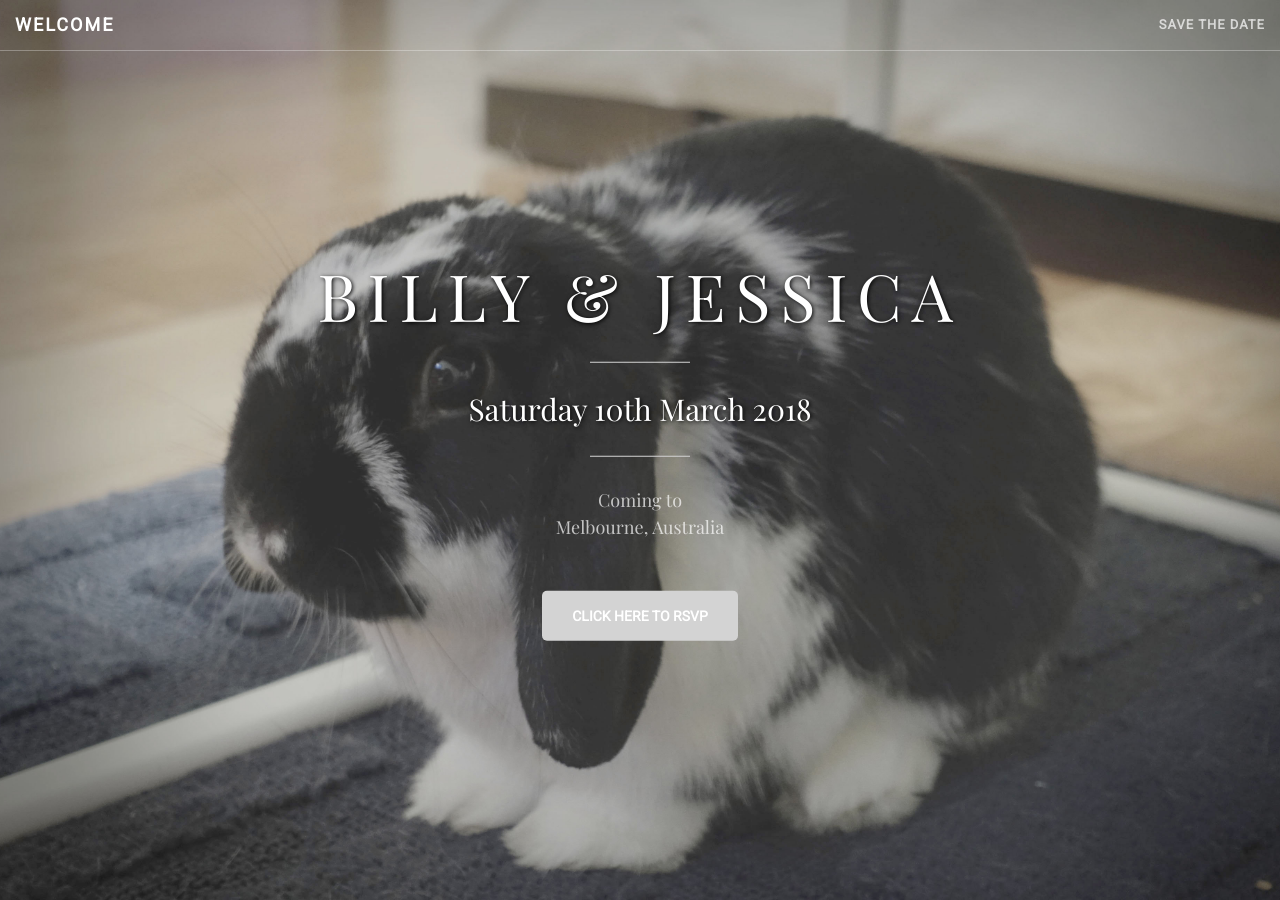
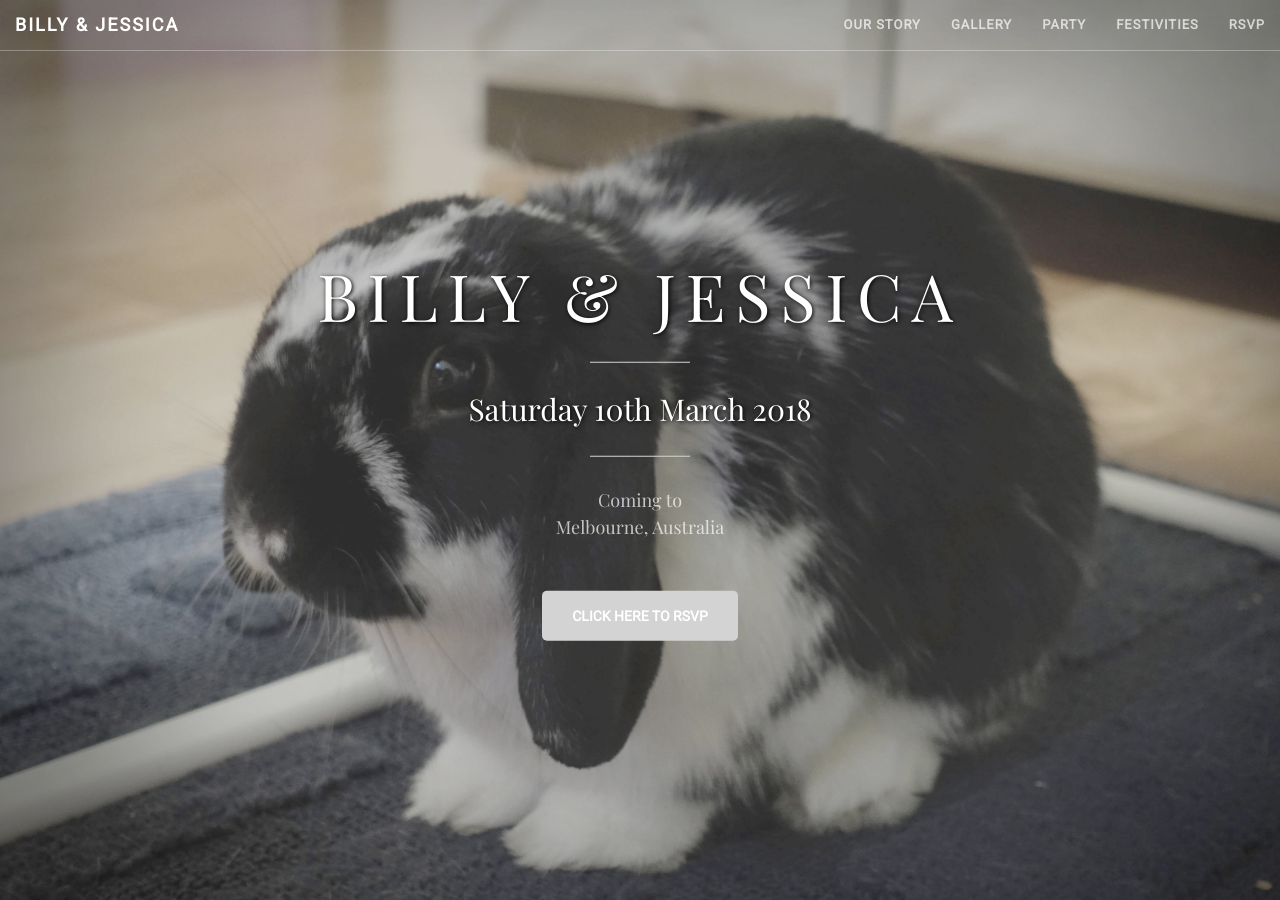
Before and after one commit to notbleh/wed-website, a Jekyll site: the page built from live.html, in a window 1280 px wide and 900 px high. Built offline with Jekyll 4.4.1, drawn with Linux system fonts in a browser that asks for light colours.

Commit message:
Update front.html

```diff
--- a/_layouts/front.html
+++ b/_layouts/front.html
@@ -4,7 +4,7 @@
 {% include head.html %}
 
 <body id="page-top">
-  {% include nav-preview.html %}
+  {% include nav.html %}
   {% include header.html %}
   {% include our-story.html %}
   {% include gallery.html %}
```
